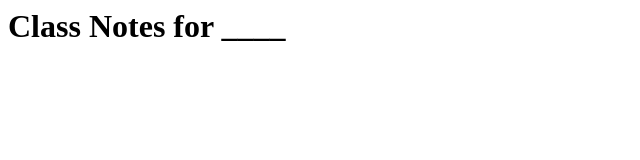
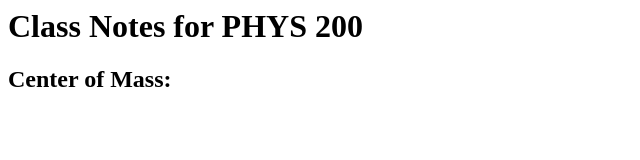
Before and after one commit to onghaig/YCS-catalyst-PSET1, a plain HTML site: page index.html in a window 1280 px wide. Shown: the whole page, without its empty margins (0-640 px from the left). Drawn offline with Linux system fonts and the light colour scheme.

Commit message:
Final Project

```diff
--- a/index.html
+++ b/index.html
@@ -1,10 +1,11 @@
 <html></html>
     <head>
-        <title>Class Notes for ____</title>
+        <title>Class Notes for PHYS 200</title>
     </head>
 
     <body>
-        <h1>Class Notes for ____</h1>
-        <!-- TODO: write HTML code here... -->
+        <h1>Class Notes for PHYS 200</h1>
+        <h2>Center of Mass: </h2>
+
     </body>
 </html>
```
